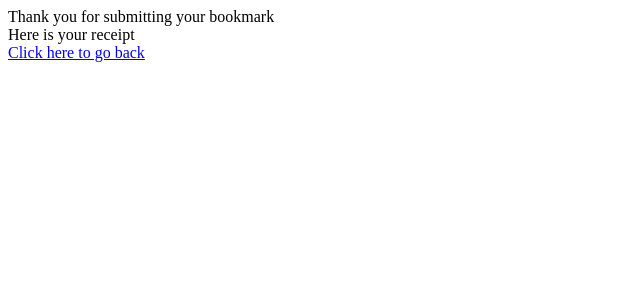
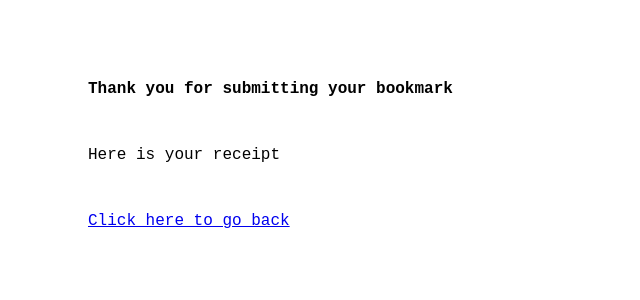
Before and after one commit to jasonvictorio/phantom-bookmark, an Angular app: page /results/1 in a window 1280 px wide. Shown: the top 300 px of the page, without its empty margins (0-640 px from the left). Built offline with nearby package versions, Linux system fonts and the light colour scheme.

Commit message:
add some styles

```diff
--- a/src/app/app.component.html
+++ b/src/app/app.component.html
@@ -1 +1,3 @@
-<router-outlet></router-outlet>
+<div class="app">
+  <router-outlet></router-outlet>
+</div>
--- a/src/app/app.component.scss
+++ b/src/app/app.component.scss
@@ -0,0 +1,4 @@
+.app {
+  max-width: 900px;
+  margin: 5em;
+}
--- a/src/app/components/bookmarks/bookmarks.component.html
+++ b/src/app/components/bookmarks/bookmarks.component.html
@@ -1,5 +1,5 @@
 <ul>
-  <li *ngFor="let bookmark of bookmarks">
+  <li *ngFor="let bookmark of bookmarks" class="flex mb">
     <div>{{ bookmark.id }}: {{ bookmark.url }}</div>
     <button type="button" (click)="deleteBookmark.emit(bookmark)">
       delete
--- a/src/app/components/form/form.component.html
+++ b/src/app/components/form/form.component.html
@@ -1,6 +1,6 @@
-<form [formGroup]="bookmarkForm" (ngSubmit)="onFormSubmit()">
+<form [formGroup]="bookmarkForm" (ngSubmit)="onFormSubmit()" class="mb-l">
   <label>
-    <span>url</span>
+    <span>add new bookmark url: </span>
     <input formControlName="url" />
   </label>
 
--- a/src/app/pages/results/results.component.html
+++ b/src/app/pages/results/results.component.html
@@ -1,12 +1,12 @@
 <div>
-  <div>Thank you for submitting your bookmark</div>
+  <div class="title mb-l">Thank you for submitting your bookmark</div>
 
-  <div>Here is your receipt</div>
+  <div class="mb">Here is your receipt</div>
 
-  <div class="results-bookmark">
-    <div class="results-property" *ngFor="let property of bookmark | keyvalue">
-      <div class="results-label">{{ property.key }}</div>
-      <div class="results-value">{{ property.value }}</div>
+  <div class="mb-l">
+    <div class="flex" *ngFor="let property of bookmark | keyvalue">
+      <div>{{ property.key }}: &nbsp;</div>
+      <div>{{ property.value }}</div>
     </div>
   </div>
 
--- a/src/styles.scss
+++ b/src/styles.scss
@@ -1 +1,35 @@
-/* You can add global styles to this file, and also import other style files */
+*,
+*:before,
+*:after {
+  box-sizing: border-box;
+}
+
+body {
+  font-family: "Courier New", Courier, monospace;
+}
+
+button {
+  background-color: transparent;
+  border: 1px solid currentColor;
+}
+
+.flex {
+  display: flex;
+}
+
+input {
+  border-radius: 0;
+  border: 1px solid currentColor;
+}
+
+.mb {
+  margin-bottom: 1em;
+}
+
+.mb-l {
+  margin-bottom: 3em;
+}
+
+.title {
+  font-weight: bold;
+}
```
